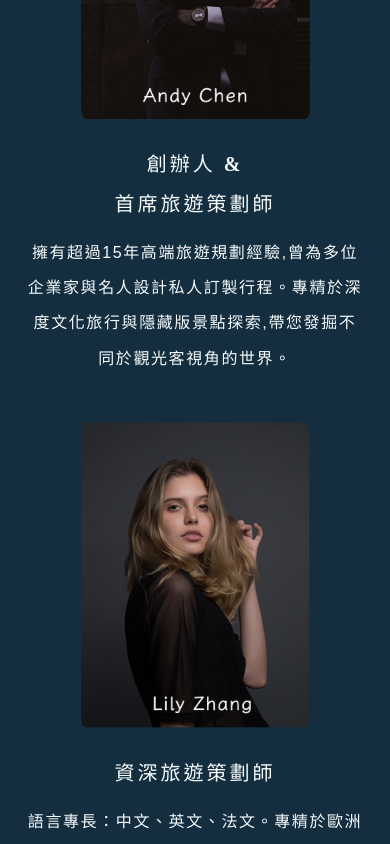
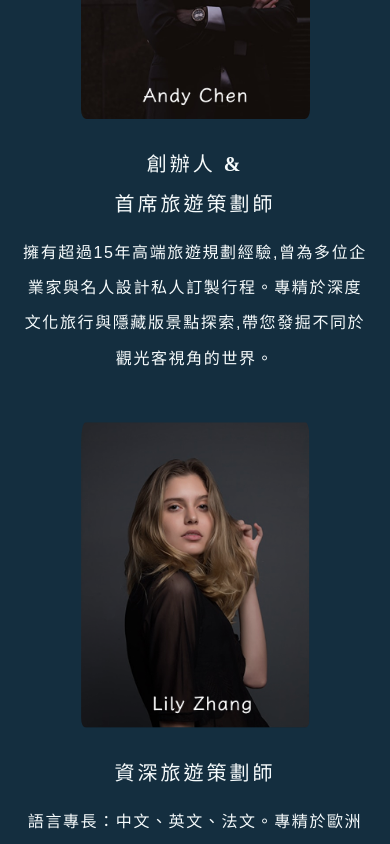
Before and after one commit to TiffanyYang411/travelWeb-react, a React (Vite) app: page /travelWeb-react/about in a window 390 px wide. Shown: the part 2020-2864 px from the top of the page. Built offline with nearby package versions, Linux system fonts and the light colour scheme; a web font is replaced by a local one.

Commit message:
tw-0617-13:01

```diff
--- a/src/styles/About.css
+++ b/src/styles/About.css
@@ -681,7 +681,7 @@
   }
 
   .about-card-text {
-    padding: 20px 15px 0 15px;
+    padding: 20px 10px 0 10px;
     width: 100%;
     margin-bottom: 0 !important;
     padding-bottom: 0 !important;
```
